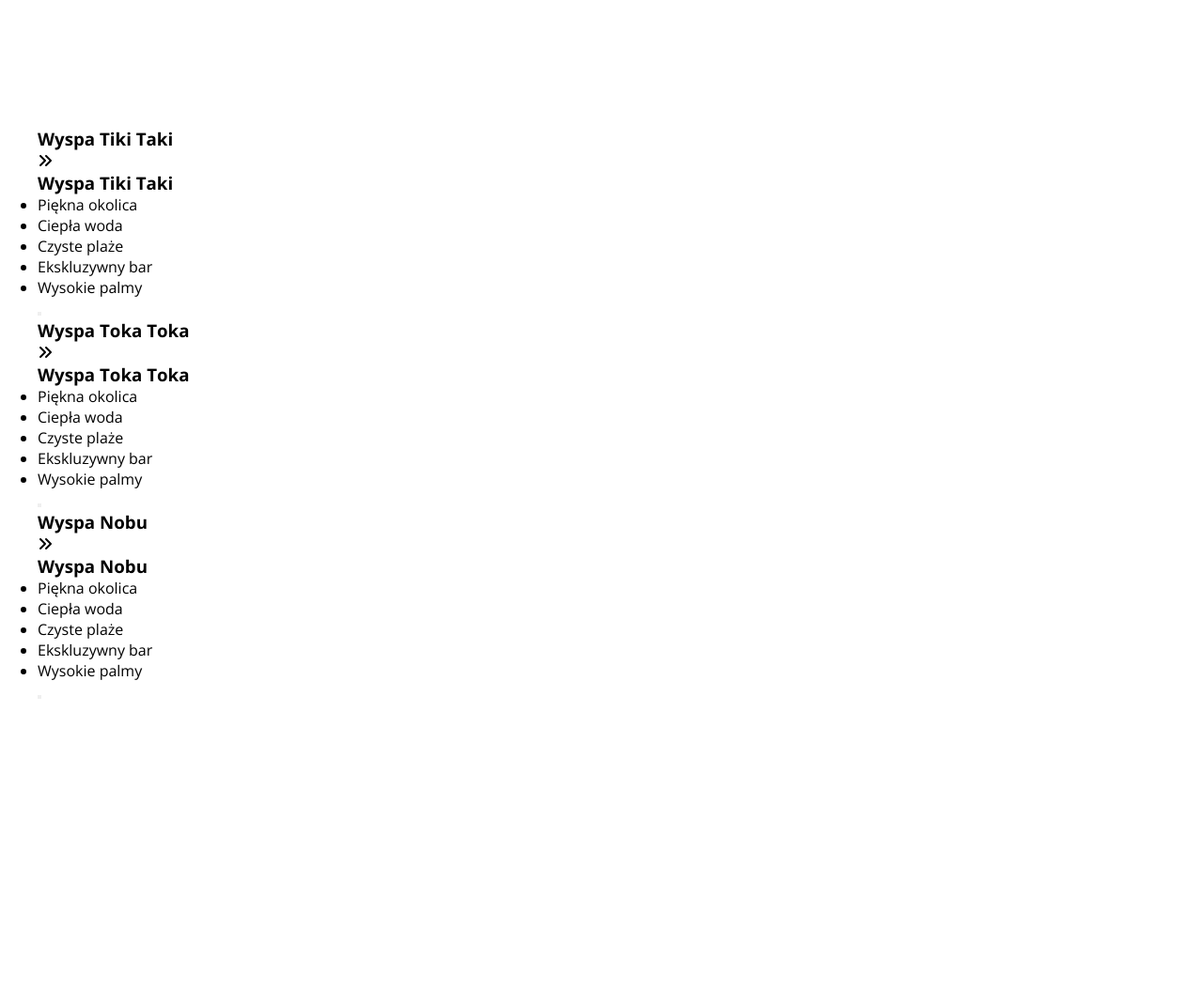
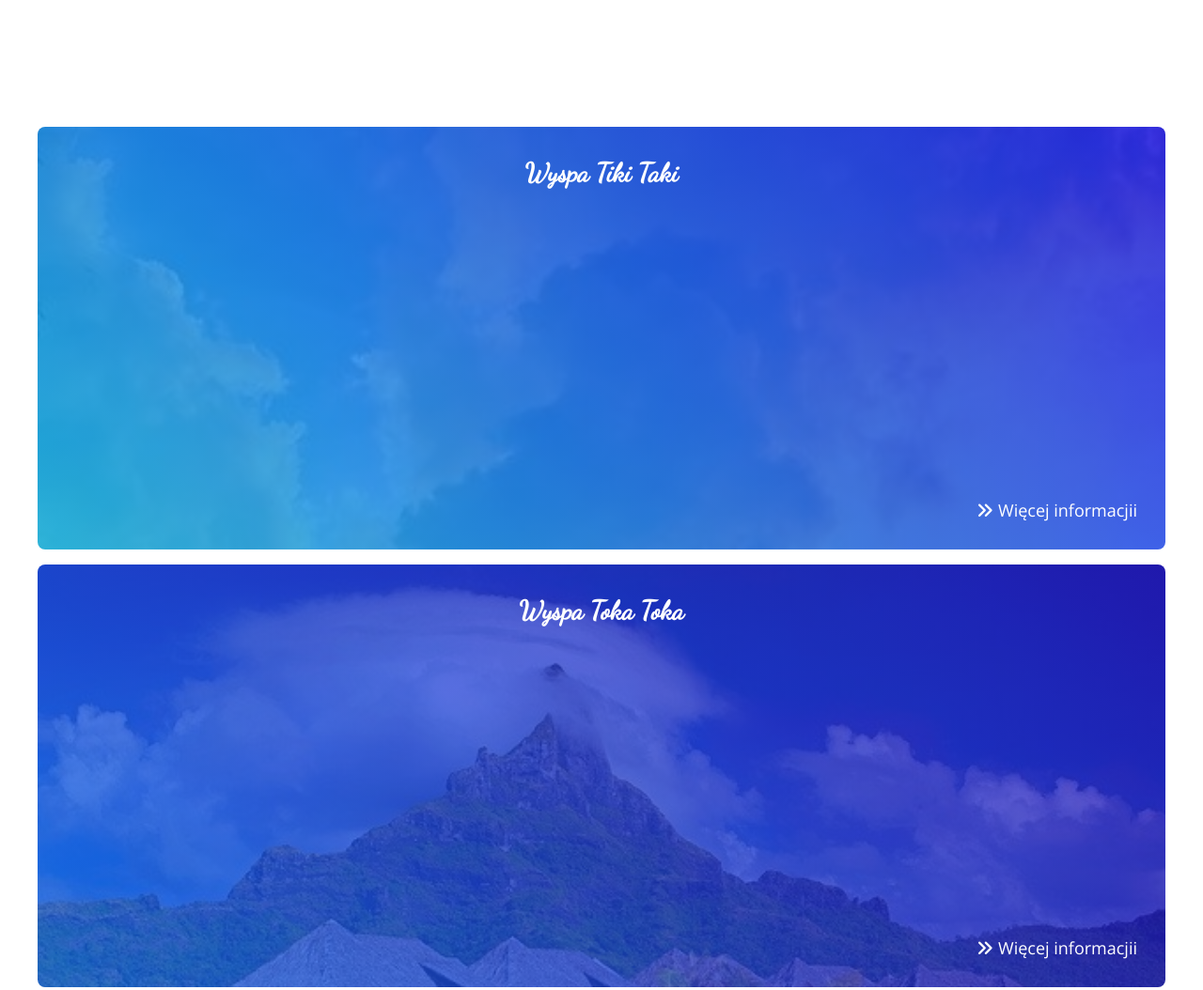
Before and after one commit to Malisiu/TropicalParadise, a plain HTML site: page index.html in a window 1280 px wide. Shown: the part 2780-3834 px from the top of the page at 94% size. Before the commit the page ends 3623 px from the top, so only its background shows below. Drawn offline with nearby package versions, Linux system fonts and the light colour scheme.

Commit message:
finished section wyspy cz2

```diff
--- a/index.html
+++ b/index.html
@@ -88,7 +88,7 @@
 
                         <div class="islands__card-img islands__card-img--first">
                             <h3 class="islands__card-img-title">Wyspa Tiki Taki</h3>
-                            <p class="islands__card-img-info"><i class="fas fa-angle-double-right"></i></p>
+                            <p class="islands__card-img-info"><i class="fas fa-angle-double-right"></i>Więcej informacjii</p>
 
                         </div>
                         <div class="islands__card-info">
@@ -102,7 +102,7 @@
                             </ul>
 
 
-                            <button class="islands__card-info-btn btn-special-animation"></button>
+                            <button class="islands__card-info-btn btn-special-animation">Wybierz</button>
                         </div>
 
 
@@ -115,7 +115,7 @@
 
                         <div class="islands__card-img islands__card-img--second">
                             <h3 class="islands__card-img-title">Wyspa Toka Toka</h3>
-                            <p class="islands__card-img-info"><i class="fas fa-angle-double-right"></i></p>
+                            <p class="islands__card-img-info"><i class="fas fa-angle-double-right"></i>Więcej informacjii</p>
 
                         </div>
                         <div class="islands__card-info">
@@ -129,7 +129,7 @@
                             </ul>
 
 
-                            <button class="islands__card-info-btn btn-special-animation"></button>
+                            <button class="islands__card-info-btn btn-special-animation">Wybierz</button>
                         </div>
 
 
@@ -142,7 +142,7 @@
 
                         <div class="islands__card-img islands__card-img--third">
                             <h3 class="islands__card-img-title">Wyspa Nobu</h3>
-                            <p class="islands__card-img-info"><i class="fas fa-angle-double-right"></i></p>
+                            <p class="islands__card-img-info"><i class="fas fa-angle-double-right"></i>Więcej informacjii</p>
 
                         </div>
                         <div class="islands__card-info">
@@ -156,7 +156,7 @@
                             </ul>
 
 
-                            <button class="islands__card-info-btn btn-special-animation"></button>
+                            <button class="islands__card-info-btn btn-special-animation">Wybierz</button>
                         </div>
 
 
--- a/sass/main.scss
+++ b/sass/main.scss
@@ -221,6 +221,59 @@ body {
 	}
 }
 
+.islands {
+	&__card {
+		position: relative;
+		margin: 1em 0;
+		height: 450px;
+		color: $pure-white;
+		text-align: center;
+		perspective: 1000px;
+
+		&:hover {
+			.islands__card-img {
+				transform: rotateY(-180deg);
+				opacity: 0;
+			}
+			.islands__card-info {
+				transform: rotateY(0);
+				opacity: 1;
+			}
+		}
+
+		&-img {
+			padding: 2em;
+			height: 100%;
+			border-radius: 8px;
+			background-size: cover;
+			transition: transform 1s, opacity 1s;
+			&--first {
+				background-image: $light-blue-gradient, url('../img/boat-ge36892c01_640.jpg');
+			}
+			&--second {
+				background-image: $blue-gradient, url('../img/bora-bora-g00dce4454_640.jpg');
+			}
+			&--third {
+				background-image: $purple-gradient, url('../img/hawaii-g8da53b896_640.jpg');
+			}
+			&-title {
+				font-family: 'Dancing Script', cursive;
+				font-size: 2.8rem;
+			}
+			&-info {
+				position: absolute;
+				bottom: 30px;
+				right: 30px;
+				font-size: 1.8rem;
+
+				i {
+					margin-right: .3em;
+				}
+			}
+		}
+	}
+}
+
 // MEDIA
 
 @media (min-width: 576px) {
@@ -283,7 +336,7 @@ body {
 			width: 70%;
 		}
 
-		&__text{
+		&__text {
 			font-size: 2.2rem;
 		}
 	}
@@ -329,7 +382,7 @@ body {
 	.hero-img {
 		padding: 40rem 2em;
 		@include heroImages('../img/wyspa-big.jpg');
-		&__title{
+		&__title {
 			font-size: 7.2rem;
 		}
 		hr {
```
Also changed, not shown: css/main.css, 1 other file.
